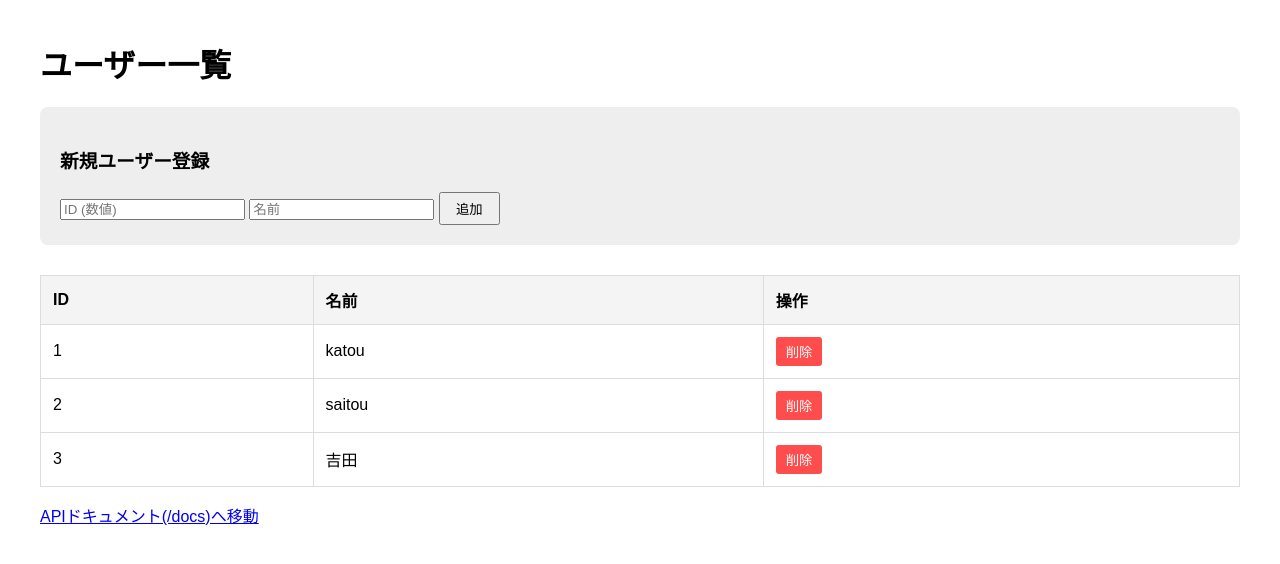
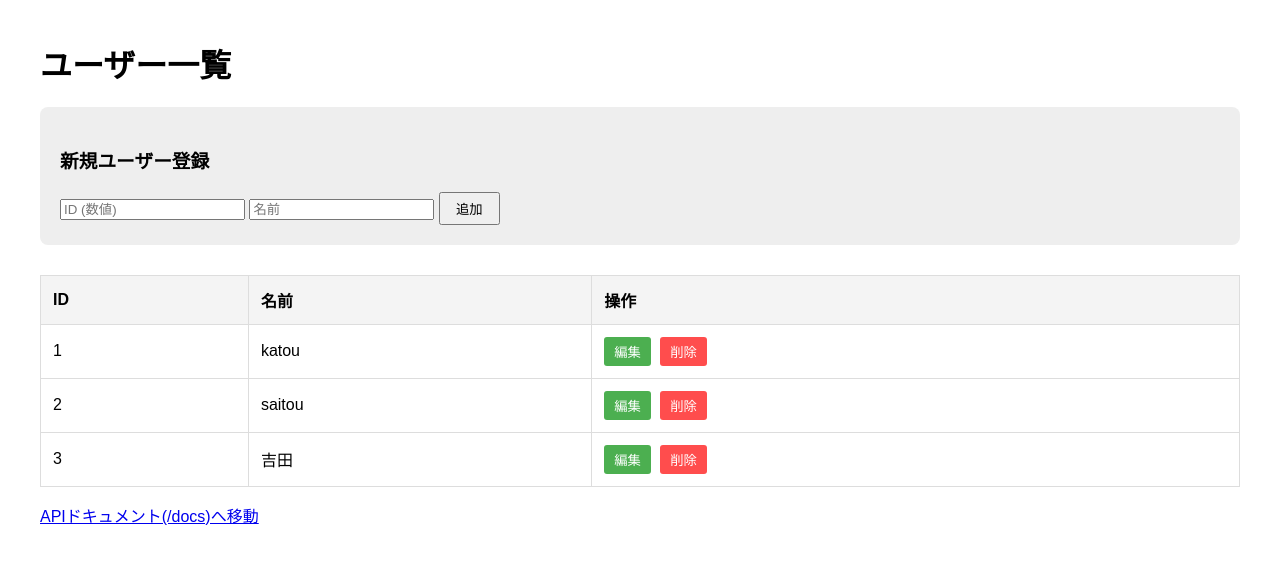
Before and after one commit to Flash-Cast/ToDolist, a FastAPI app: page /view in a window 1280 px wide. Shown: the top 564 px of the page. Run offline with FastAPI, Linux system fonts and the light colour scheme.

Commit message:
front調整

```diff
--- a/templates/index.html
+++ b/templates/index.html
@@ -10,6 +10,16 @@
         th { background-color: #f4f4f4; }
         .btn-delete { color: white; background-color: #ff4d4d; border: none; padding: 5px 10px; cursor: pointer; border-radius: 3px; }
         .btn-delete:hover { background-color: #cc0000; }
+        .btn-edit {
+            color: white;
+            background-color: #4CAF50; /* 緑色 */
+            border: none;
+            padding: 5px 10px;
+            cursor: pointer;
+            border-radius: 3px;
+            margin-right: 5px;
+        }
+        .btn-edit:hover { background-color: #45a049; }
     </style>
 </head>
 <body>
@@ -34,7 +44,7 @@
                 <td>{{ user.id }}</td>
                 <td>{{ user.name }}</td>
                 <td>
-                    <!-- 削除ボタン：クリックするとJavaScriptの deleteUser 関数を呼ぶ -->
+                    <button class="btn-edit" onclick="updateUser({{ user.id }}, '{{ user.name }}')">編集</button>
                     <button class="btn-delete" onclick="deleteUser({{ user.id }})">削除</button>
                 </td>
             </tr>
@@ -55,6 +65,34 @@
                 alert('削除しました')
             } else {
                 alert('削除に失敗しました')
+            }
+        }
+
+        async function updateUser(userId, currentName){
+            const newName = prompt("新しい名前を入力してください:", currentName);
+
+            if (!newName || newName === currentName) return;
+
+            const userData = {
+                id: userId,
+                name: newName
+            }
+
+            try {
+                const response = await fetch(`/users/${userId}`, {
+                    method: 'PUT',
+                    headers: {'Content-Type': 'application/json'},
+                    body: JSON.stringify(userData)
+                });
+
+                if (response.ok){
+                    alert('更新しました');
+                    location.reload();
+                } else {
+                    alert('更新に失敗しました');
+                }
+            } catch (error) {
+                console.error("通信エラー:", error);
             }
         }
 
```
Also changed, not shown: test_web.db.
